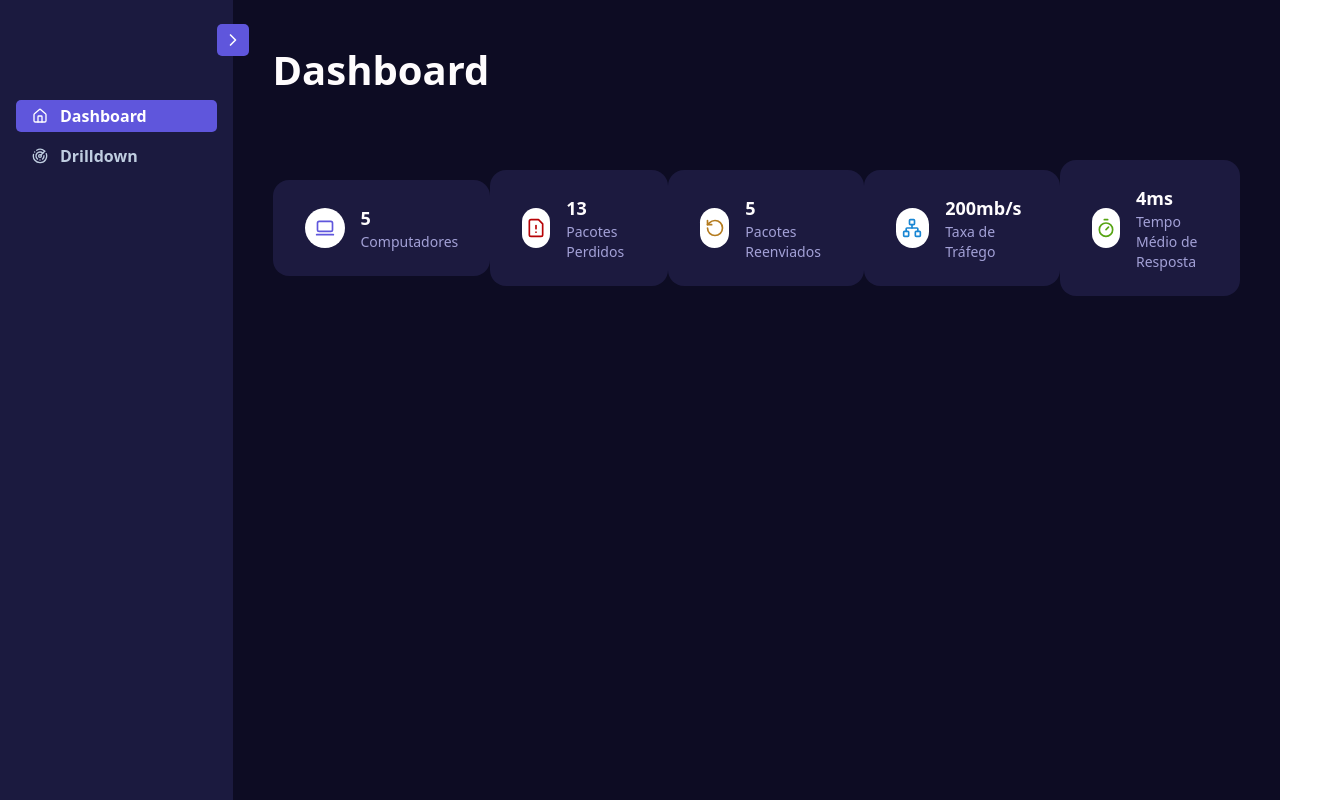
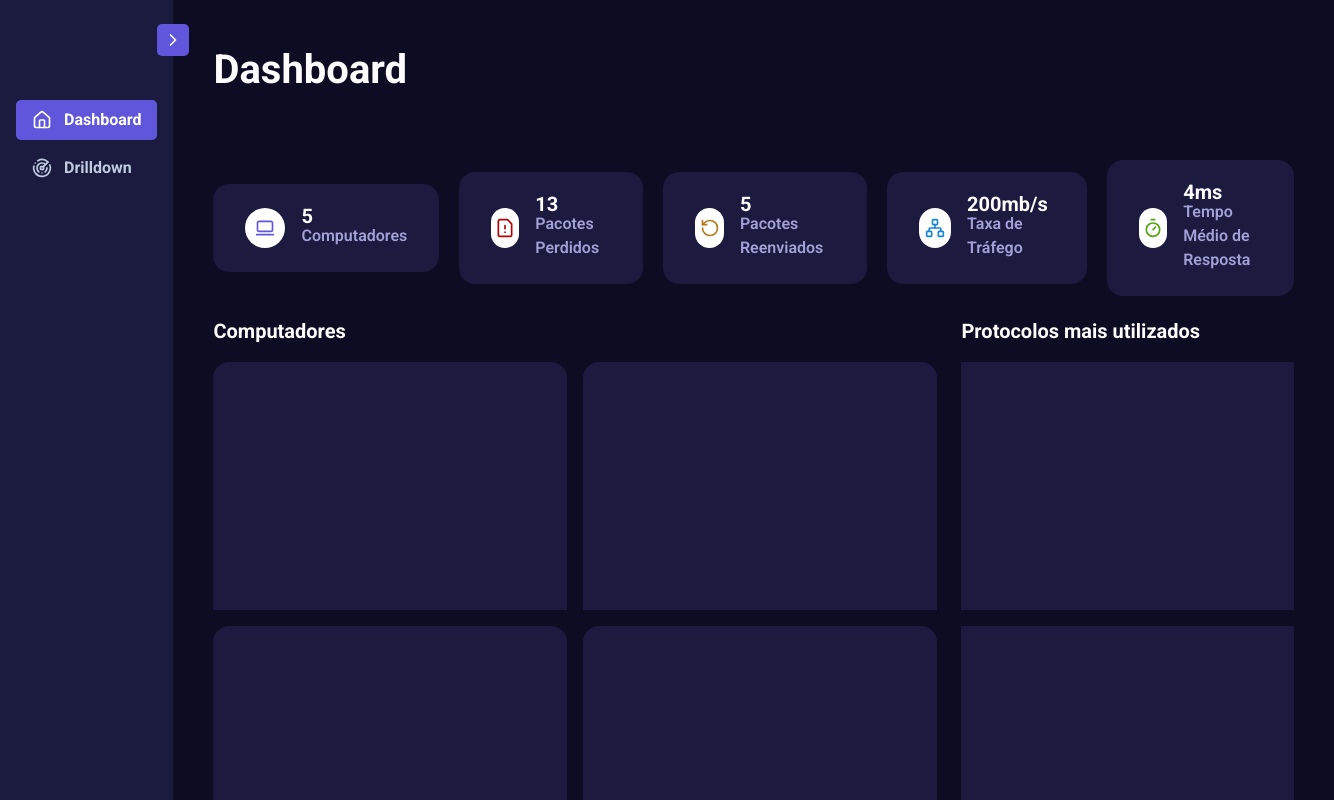
Before and after one commit to lucascosta224fe/Umbra-Front-End, a React (Vite) app: page / in a window 1280 px wide. Shown: the top 800 px of the page, 1334 px wide, since content can reach past the window. Built offline with nearby package versions, Linux system fonts and the light colour scheme.

Commit message:
fix(dashboard): fix design and add base dashboard layout

```diff
--- a/index.html
+++ b/index.html
@@ -1,9 +1,15 @@
-<!doctype html>
+<!DOCTYPE html>
 <html lang="en">
   <head>
     <meta charset="UTF-8" />
     <link rel="icon" type="image/svg+xml" href="/vite.svg" />
     <meta name="viewport" content="width=device-width, initial-scale=1.0" />
+    <link rel="preconnect" href="https://fonts.googleapis.com" />
+    <link rel="preconnect" href="https://fonts.gstatic.com" crossorigin />
+    <link
+      href="https://fonts.googleapis.com/css2?family=Roboto:ital,wght@0,100..900;1,100..900&display=swap"
+      rel="stylesheet"
+    />
     <title>Umbra</title>
   </head>
   <body>
--- a/src/components/dashboard/dashboard-card.tsx
+++ b/src/components/dashboard/dashboard-card.tsx
@@ -1,5 +1,7 @@
+import type { ReactNode } from "react";
+
 type DashboardCardProps = {
-  icon?: any;
+  icon?: ReactNode;
   title: string;
   number: string;
 };
@@ -11,8 +13,8 @@ export const DashboardCard = ({ icon, title, number }: DashboardCardProps) => {
         {icon}
       </div>
       <div className="flex flex-col">
-        <p className="text-lg font-bold text-text">{number}</p>
-        <p className="text-sm text-accent">{title}</p>
+        <p className="text-[20px] font-bold text-text leading-4">{number}</p>
+        <p className="text-[16px] text-accent font-semibold">{title}</p>
       </div>
     </div>
   );
--- a/src/components/sidebar.tsx
+++ b/src/components/sidebar.tsx
@@ -40,8 +40,8 @@ export const Sidebar = () => {
                 pathname == item.path ? "bg-primary text-white" : ""
               )}
             >
-              {Icon && <Icon className="size-4" />}
-              <span className={cn("leading-4 line-clamp-1",isCollapse ? "hidden" : "block")}>
+              {Icon && <Icon className="size-5" />}
+              <span className={cn("leading-4 line-clamp-1 text-[16px]",isCollapse ? "hidden" : "block")}>
                 {item.title}
               </span>
             </Link>
--- a/src/index.css
+++ b/src/index.css
@@ -1,4 +1,8 @@
 @import "tailwindcss";
+
+* {
+  font-family: "Roboto", sans-serif;
+}
 
 @theme {
   --color-primary: #5F56DC;
--- a/src/layout.tsx
+++ b/src/layout.tsx
@@ -3,7 +3,7 @@ import { Sidebar } from "./components/sidebar";
 
 export const Layout = () => {
   return (
-    <div className="flex h-screen">
+    <div className="flex min-h-screen">
       <Sidebar />
       <main className="w-full bg-background">
         <Outlet />
--- a/src/pages/dashboard.tsx
+++ b/src/pages/dashboard.tsx
@@ -1,4 +1,10 @@
-import { FileWarning, LaptopMinimal, Network, RotateCcw, Timer } from "lucide-react";
+import {
+  FileWarning,
+  LaptopMinimal,
+  Network,
+  RotateCcw,
+  Timer,
+} from "lucide-react";
 import { DashboardCard } from "../components/dashboard/dashboard-card";
 
 export function Dashboard() {
@@ -7,13 +13,56 @@ export function Dashboard() {
       <div className="p-10">
         <h1 className="text-text text-[40px] font-bold">Dashboard</h1>
       </div>
-      <div className="px-10 py-5">
-        <div className="flex items-center justify-between">
-          <DashboardCard icon={<LaptopMinimal size={20} className="text-primary"/>} title={"Computadores"} number={"5"} />
-          <DashboardCard icon={<FileWarning size={20} className="text-[#B70306]"/>} title={"Pacotes Perdidos"} number={"13"} />
-          <DashboardCard icon={<RotateCcw size={20} className="text-[#B47B1E]"/>} title={"Pacotes Reenviados"} number={"5"} />
-          <DashboardCard icon={<Network size={20} className="text-[#1986D3]"/>} title={"Taxa de Tráfego"} number={"200mb/s"} />
-          <DashboardCard icon={<Timer size={20} className="text-[#56A412]"/>} title={"Tempo Médio de Resposta"} number={"4ms"} />
+      <div className="flex flex-col px-10 py-5 gap-5">
+        <div className="flex items-center justify-between gap-5">
+          <DashboardCard
+            icon={<LaptopMinimal size={20} className="text-primary" />}
+            title={"Computadores"}
+            number={"5"}
+          />
+          <DashboardCard
+            icon={<FileWarning size={20} className="text-[#B70306]" />}
+            title={"Pacotes Perdidos"}
+            number={"13"}
+          />
+          <DashboardCard
+            icon={<RotateCcw size={20} className="text-[#B47B1E]" />}
+            title={"Pacotes Reenviados"}
+            number={"5"}
+          />
+          <DashboardCard
+            icon={<Network size={20} className="text-[#1986D3]" />}
+            title={"Taxa de Tráfego"}
+            number={"200mb/s"}
+          />
+          <DashboardCard
+            icon={<Timer size={20} className="text-[#56A412]" />}
+            title={"Tempo Médio de Resposta"}
+            number={"4ms"}
+          />
+        </div>
+        <div className="grid grid-cols-[1fr_333px] gap-6">
+          <div className="flex flex-col gap-4">
+            <h2 className="text-text text-[20px] font-bold">Computadores</h2>
+            <div className="grid grid-cols-2 gap-4">
+              <div className="bg-card w-full h-[248px] rounded-t-[16px]"></div>
+              <div className="bg-card w-full h-[248px] rounded-t-[16px]"></div>
+              <div className="bg-card w-full h-[248px] rounded-t-[16px]"></div>
+              <div className="bg-card w-full h-[248px] rounded-t-[16px]"></div>
+              <div className="bg-card w-full h-[248px] rounded-t-[16px]"></div>
+            </div>
+          </div>
+          <div className="flex flex-col gap-4">
+            <div className="flex flex-col gap-4">
+              <h2 className="text-text text-[20px] font-bold">
+                Protocolos mais utilizados
+              </h2>
+              <div className="bg-card h-[248px]"></div>
+            </div>
+            <div className="bg-card h-[320px]">
+
+            </div>
+          </div>
         </div>
       </div>
     </div>
```
